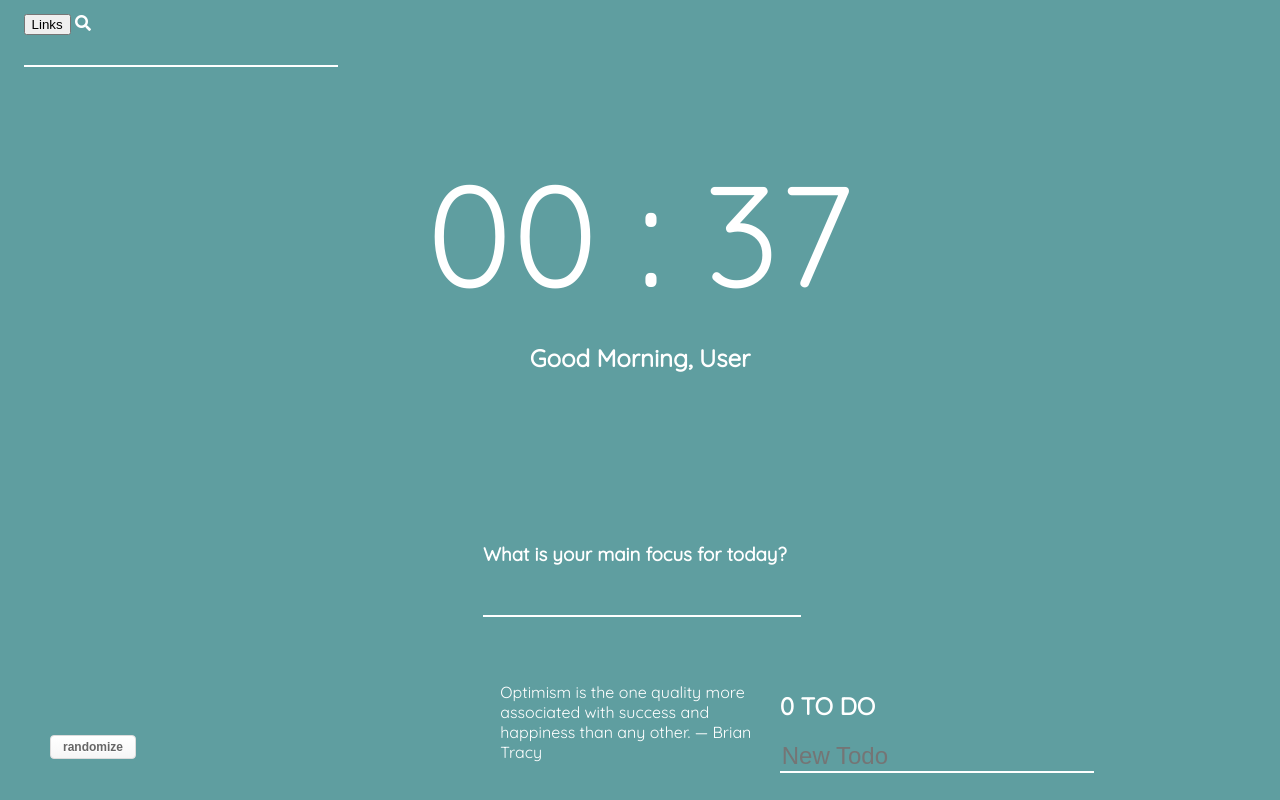
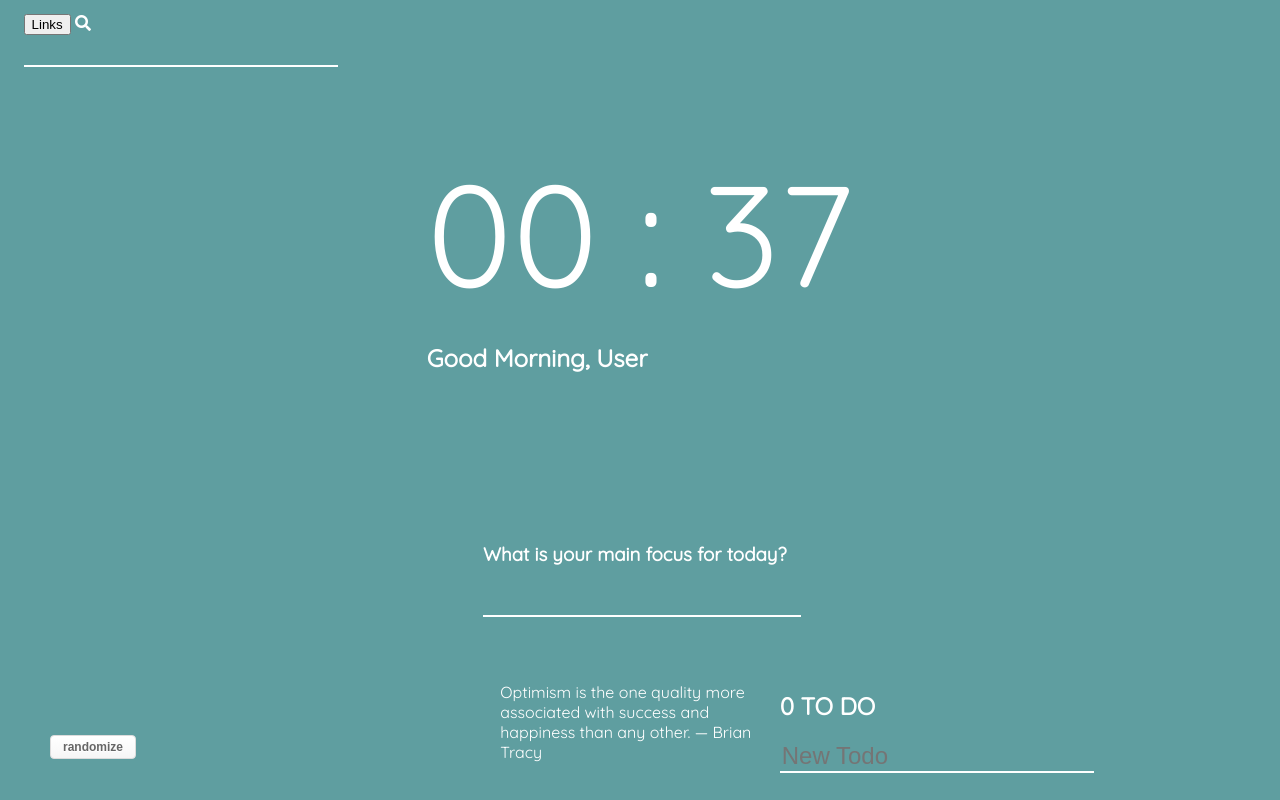
Before and after one commit to chingu-voyage5/Geckos-Team-4, a website built with webpack: page src/index.html in a window 1280 px wide. Built offline with nearby package versions, Linux system fonts and the light colour scheme; no server answers; some icons are missing.

Commit message:
quick fix

```diff
--- a/src/styles/app.css
+++ b/src/styles/app.css
@@ -23,10 +23,6 @@ body {
 
 .centerText {
   margin: auto;
-}
-
-#userText {
-  justify-self: center;
 }
 
 .grid {
```
